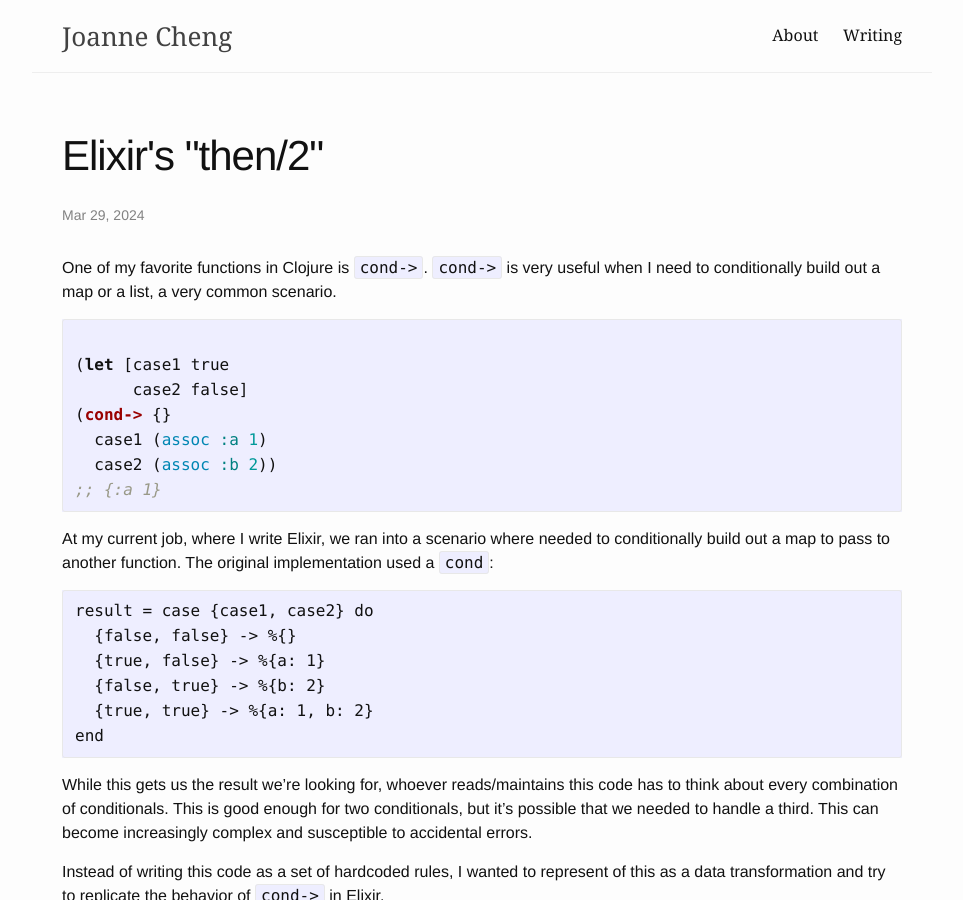
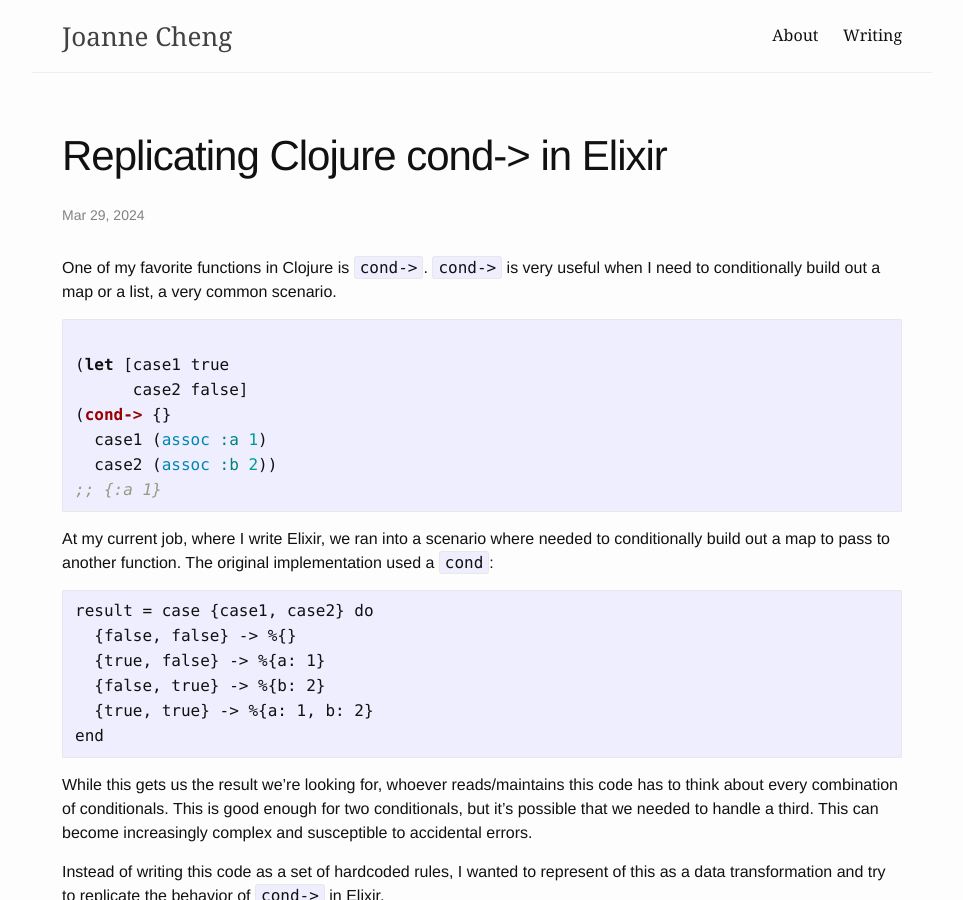
Before and after one commit to joannecheng/joannecheng.github.io, a Jekyll site: the page built from _posts/2024-03-29-elixir-then.markdown, in a window 1280 px wide and 900 px high. Shown: the whole window, without its empty margins (158-1121 px from the left). Built offline with Jekyll 4.4.1, drawn with Linux system fonts in a browser that asks for light colours; nearby versions of some CDN libraries; library files that are not in the unit come from our copies.

Commit message:
update title

```diff
--- a/_posts/2024-03-29-elixir-then.markdown
+++ b/_posts/2024-03-29-elixir-then.markdown
@@ -1,6 +1,6 @@
 ---
 layout: post
-title: Elixir's "then/2"
+title: Replicating Clojure cond-> in Elixir
 date: 2024-03-29
 tags: programming elixir clojure
 ---
```
